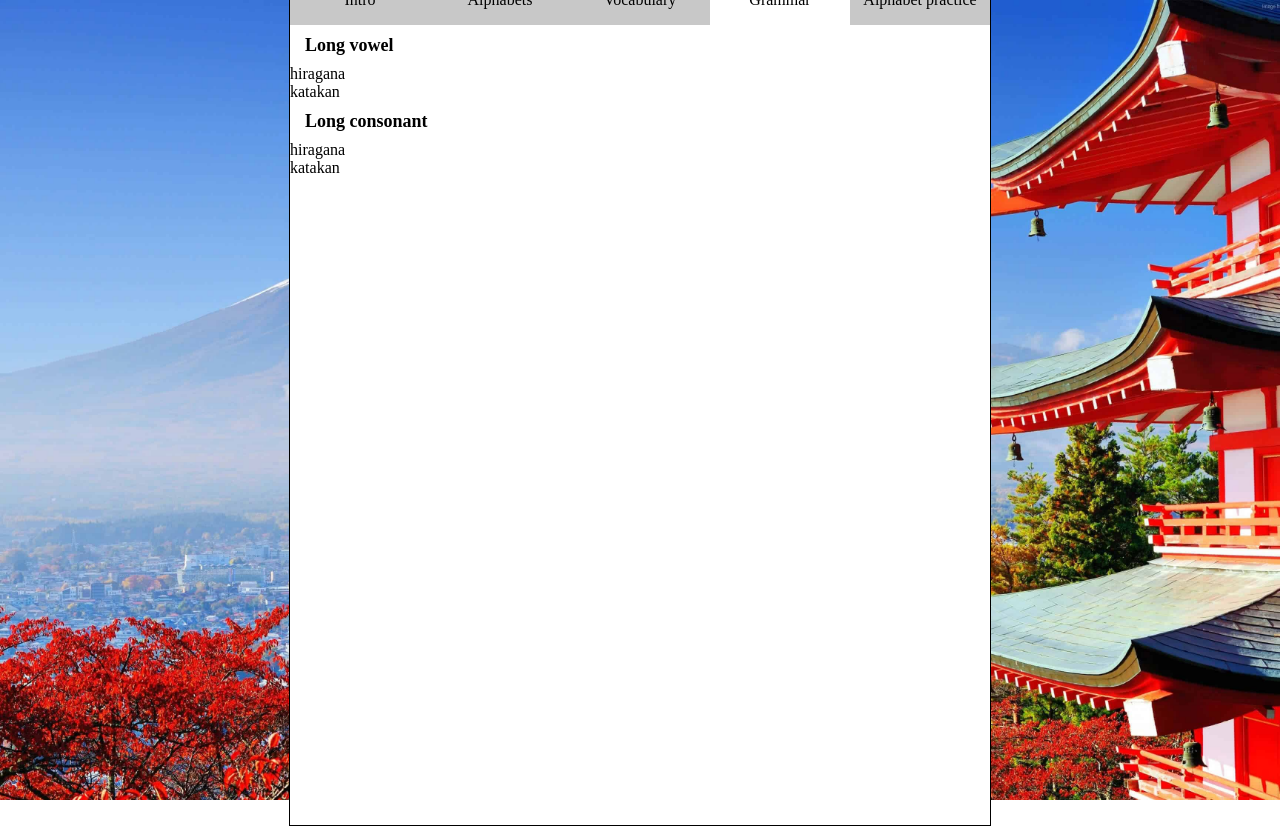
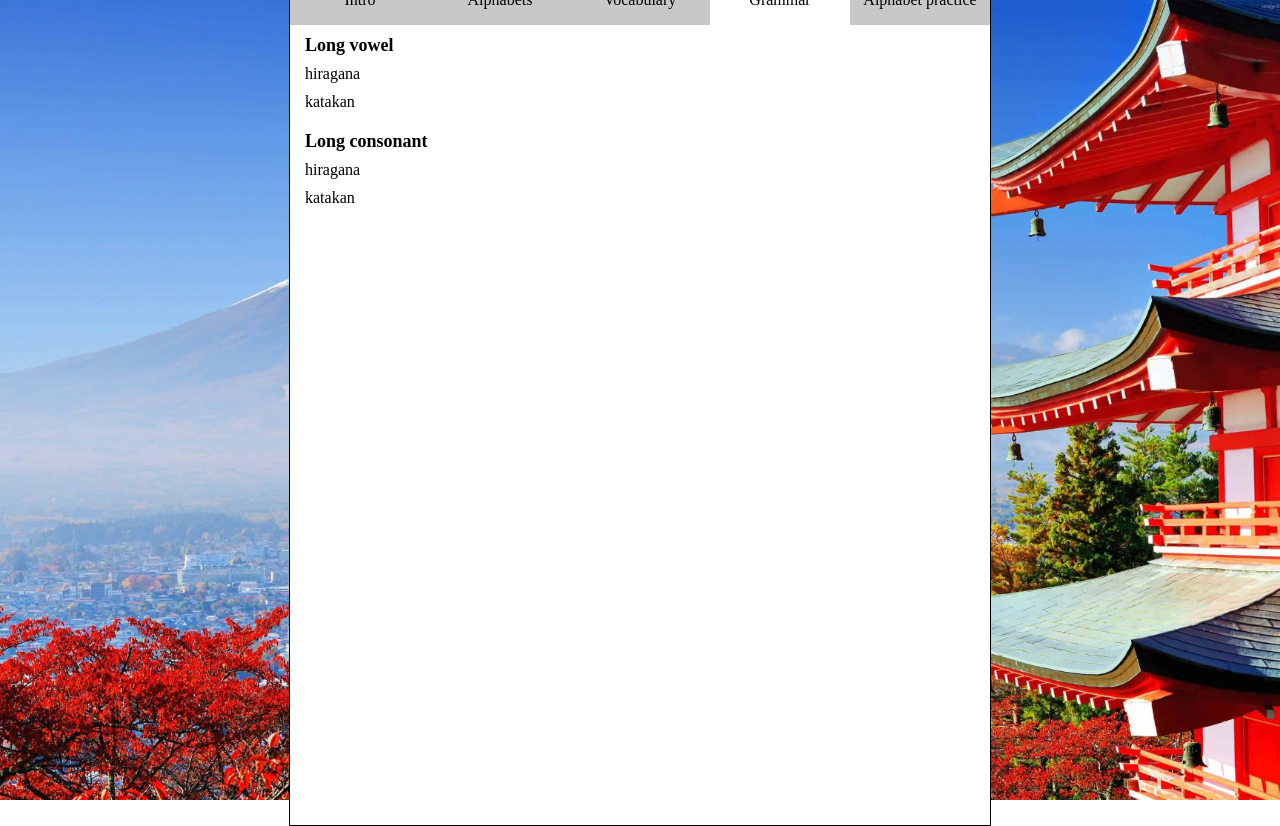
Before and after one commit to Comum/react-japanese-training-tool, a React (Create React App) app: page / in a window 1280 px wide. Both pictures are taken after a click on the item "Grammar". Built offline with nearby package versions, Linux system fonts and the light colour scheme; data requests are answered from the project's data file.

Commit message:
tweak style

```diff
--- a/src/scenes/components/title.js
+++ b/src/scenes/components/title.js
@@ -2,10 +2,8 @@ import React from 'react';
 import styled from 'styled-components';
 
 const Element = styled.div`
-	width: calc(100% - 15px);
+	width: 100%;
 	height: 40px;
-
-	padding-left: 15px;
 
 	font-size: 18px;
 	font-weight: bold;
--- a/src/scenes/components/writting-rules-list.js
+++ b/src/scenes/components/writting-rules-list.js
@@ -1,5 +1,17 @@
 import React from 'react';
+import styled from 'styled-components';
 
-const WrittingRulesList = props => <div>{props.name}</div>;
+const Container = styled.div`
+	width: 100%;
+	height: 100%;
+
+	margin-bottom: 10px;
+`;
+
+const WrittingRulesList = props => {
+	console.log(props);
+
+	return <Container>{props.name}</Container>;
+};
 
 export default WrittingRulesList;
--- a/src/scenes/components/writting-rules.js
+++ b/src/scenes/components/writting-rules.js
@@ -17,7 +17,9 @@ const RulesWrapper = styled.div`
 `;
 
 const RuleContainer = styled.div`
-	width: 100%;
+	width: calc(100% - 30px);
+
+	padding: 0 15px;
 `;
 
 const getRulesElement = ({ rules }) => {
@@ -27,8 +29,8 @@ const getRulesElement = ({ rules }) => {
 		element.push(
 			<RuleContainer key={rule.id}>
 				<Title name={rule.name} />
-				<WrittingRulesList name="hiragana" rules={rule.name.hiragana} />
-				<WrittingRulesList name="katakan" rules={rule.name.katakan} />
+				<WrittingRulesList name="hiragana" rules={rule.hiragana} />
+				<WrittingRulesList name="katakan" rules={rule.katakana} />
 			</RuleContainer>,
 		);
 	});
--- a/src/scenes/content/grammar-content.js
+++ b/src/scenes/content/grammar-content.js
@@ -75,7 +75,6 @@ class GrammarContent extends React.Component {
 	};
 
 	render() {
-		console.log(this.state);
 		const { grammar } = this.state;
 		const content = this.getContent(grammar);
 
```
